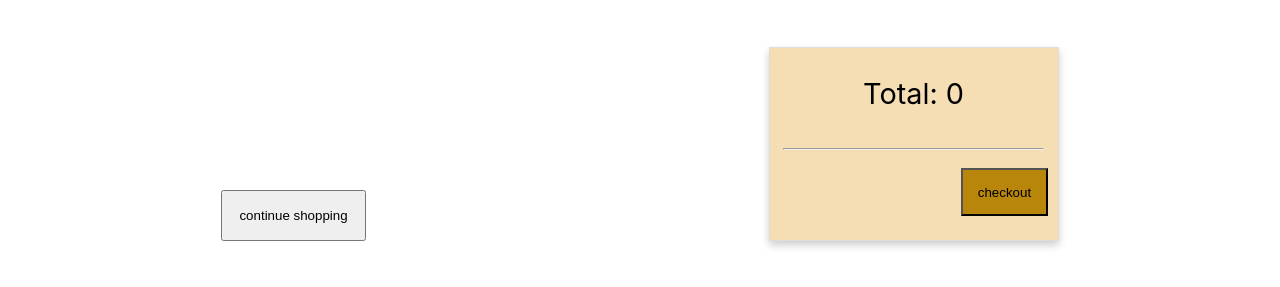
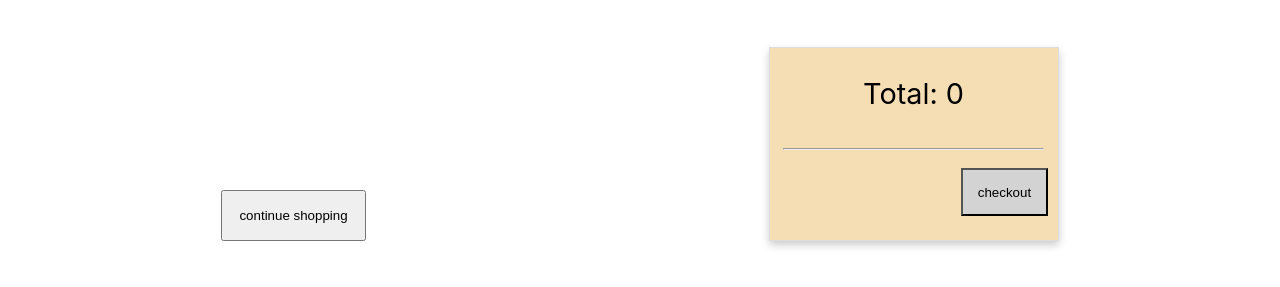
Before and after one commit to appy385/e-shopper, a React (Create React App) app: page /cart in a window 1280 px wide. Shown: the part 157-444 px from the top of the page. Built offline with nearby package versions, Linux system fonts and the light colour scheme; no server answers.

Commit message:
feat(basket): add check for basket items in BasketPage.js  to disable checkout button

```diff
--- a/src/Basket/BasketPage.js
+++ b/src/Basket/BasketPage.js
@@ -5,8 +5,11 @@ import PropTypes from 'prop-types';
 import Item from '../Item/Item';
 
 function BasketPage({ basket }) {
-  const cost = Object.entries(basket).reduce((acc, category) => (
-    acc + category[1].reduce((accum, product) => (product.price * product.count), 0)
+  const cost = Object.entries(basket).reduce((currTotal, category) => (
+    currTotal + category[1].reduce(
+      (currCategoryTotal, product) => (currCategoryTotal + product.price * product.count),
+      0,
+    )
   ), 0);
   return (
 
@@ -42,7 +45,9 @@ function BasketPage({ basket }) {
         <div className="cart-checkout">
           <p className="cart-amount">{`Total: ${cost}`}</p>
           <hr className="cart-line" />
-          <Link to="/checkout"><button type="button" className="checkout-button">checkout</button></Link>
+          { (Object.keys(basket).length !== 0)
+            ? <Link to="/checkout"><button type="button" className="checkout-button">checkout</button></Link>
+            : <button type="button" className="checkout-button-disable">checkout</button>}
         </div>
       </div>
 
--- a/src/Basket/BasketPage.scss
+++ b/src/Basket/BasketPage.scss
@@ -75,6 +75,16 @@
    margin: 0.625rem;
 
 }
+.checkout-button-disable {
+
+    display: block;
+    float:right;
+    background-color: lightgray;
+    align-self: flex-end;
+    padding: 5%;
+    margin: 0.625rem;
+
+}
 
 
 
```
